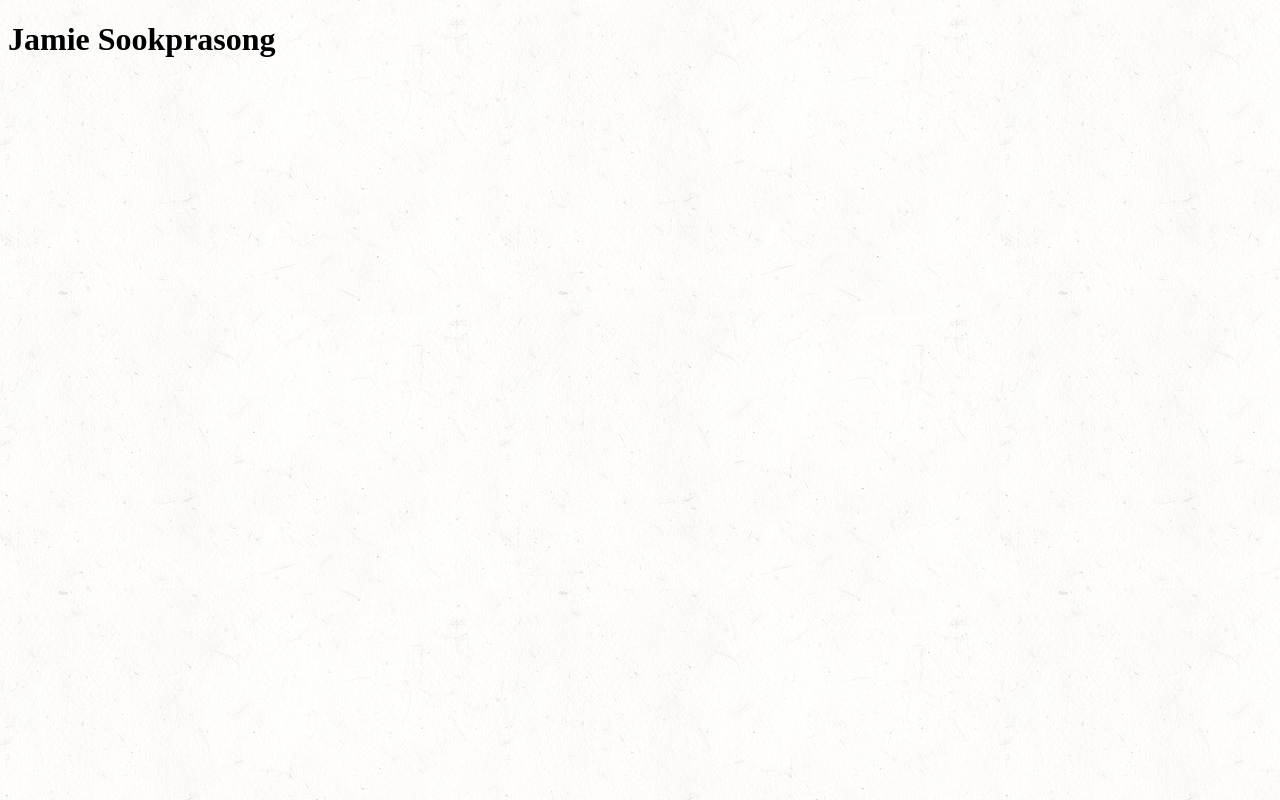
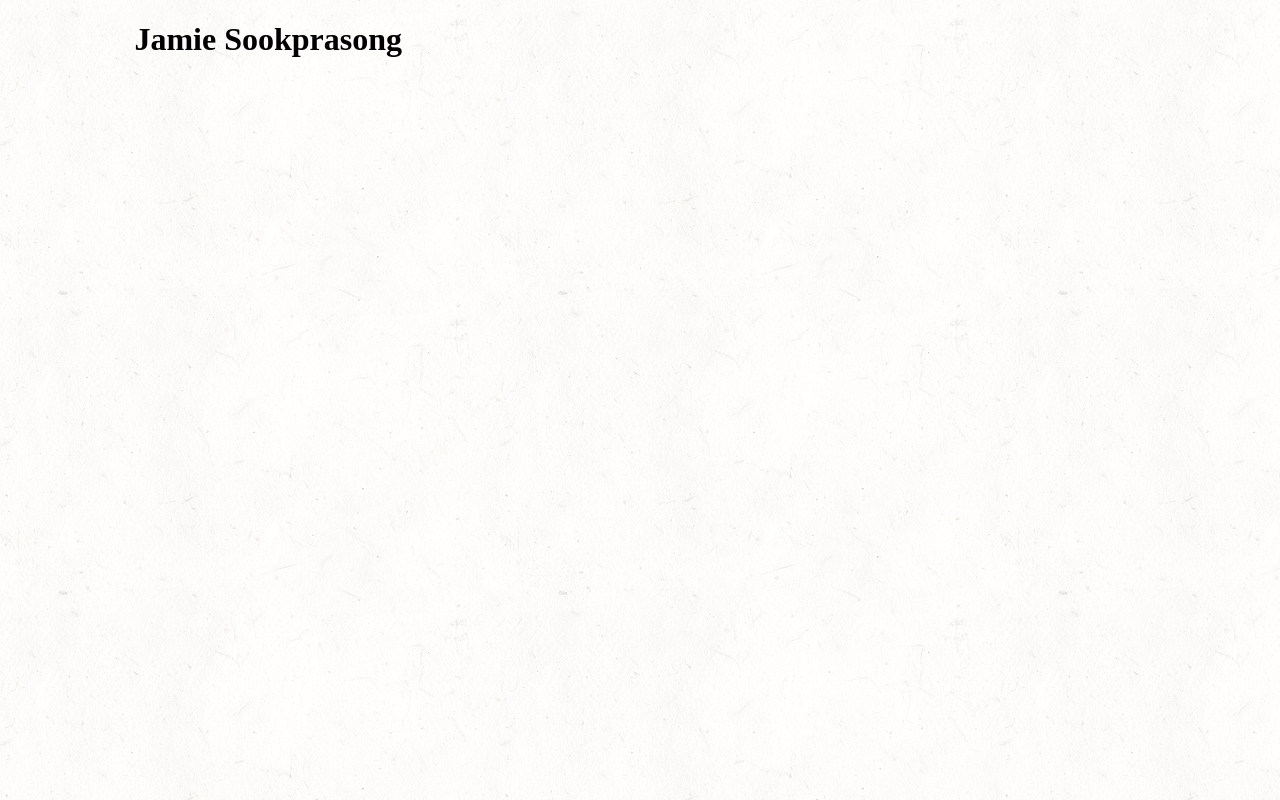
Before and after one commit to jamie7132/jamie7132.github.io, a plain HTML site: page index.html in a window 1280 px wide. Drawn offline with Linux system fonts and the light colour scheme; a web font is replaced by a local one.

Commit message:
"Centre"

```diff
--- a/stylesheet.css
+++ b/stylesheet.css
@@ -5,6 +5,6 @@ body {
 }
 
 .intro {
-	margin-left: auto;
-	margin-right: auto;
+	margin: auto;
+	width: 80%;
 }
```
